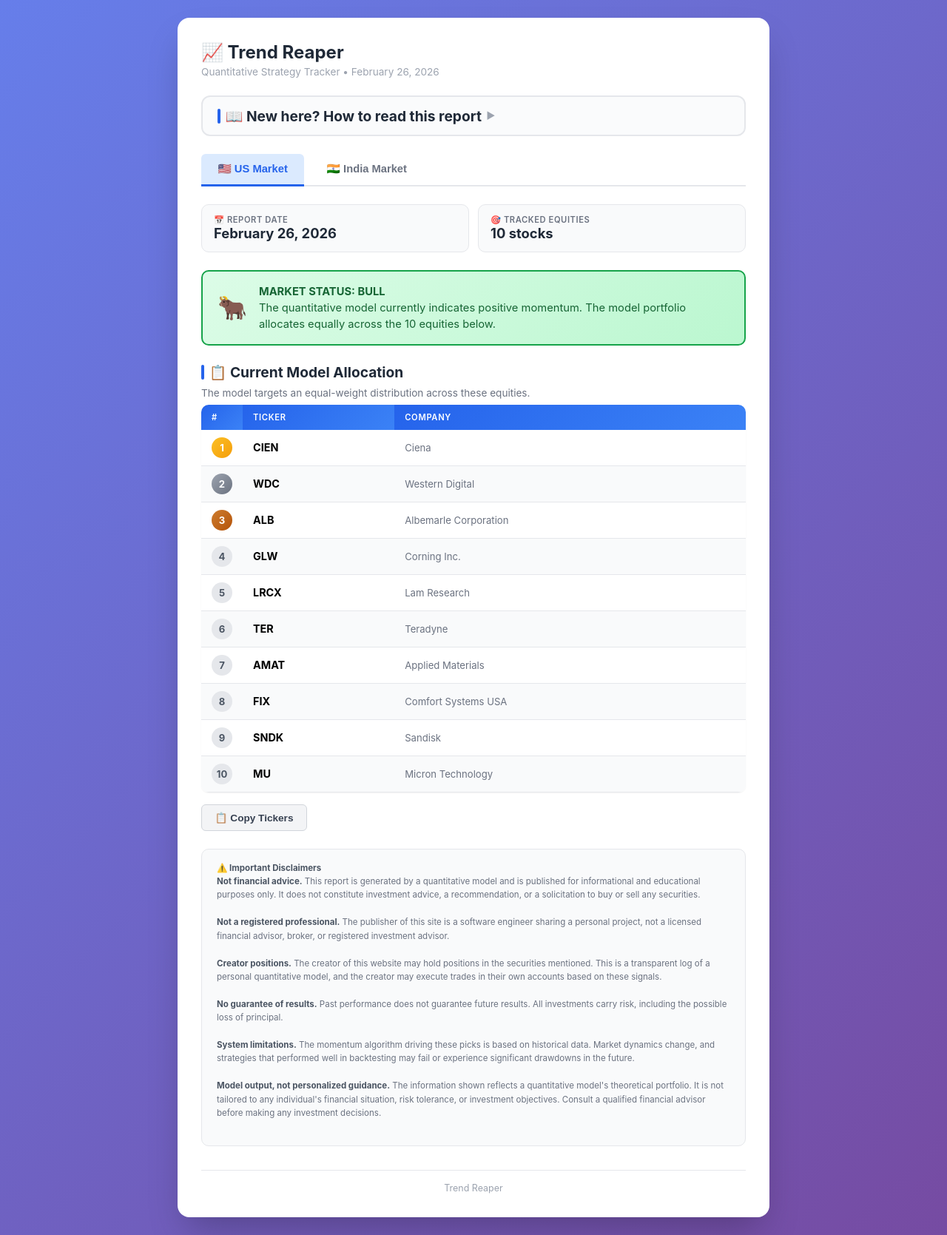
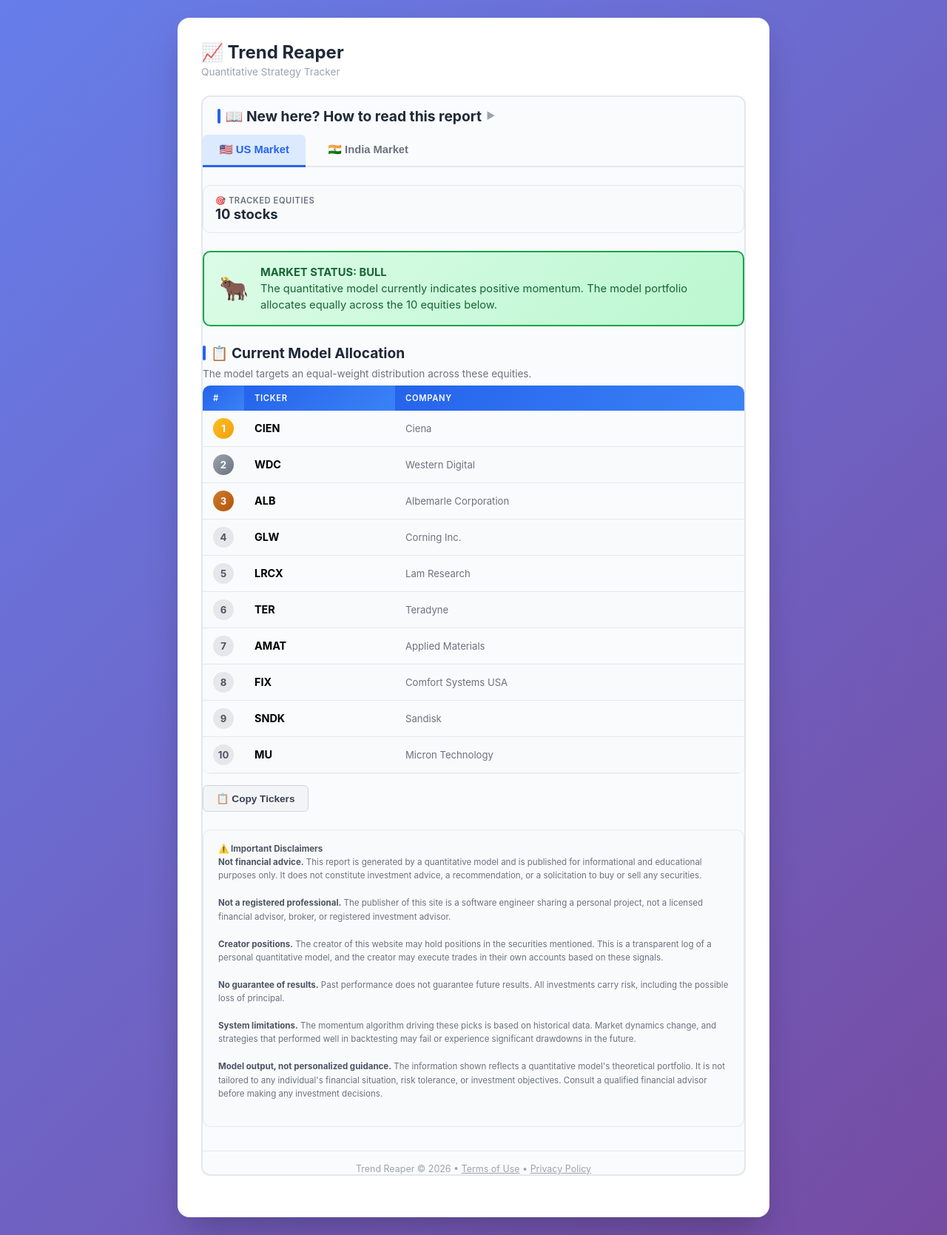
Before and after one commit to adaggarwal/stock-picks, a plain HTML site: page index.html in a window 1280 px wide. Shown: the whole page at 74% size. Drawn offline with Linux system fonts and the light colour scheme.

Commit message:
📈 Trend Reaper — Update investor report

```diff
--- a/index.html
+++ b/index.html
@@ -1,7 +1,7 @@
 <!DOCTYPE html>
 <html lang="en"><head>
 <meta charset="utf-8"/><meta name="viewport" content="width=device-width, initial-scale=1.0"/>
-<title>Trend Reaper — February 26, 2026</title>
+<title>Trend Reaper</title>
 <style>
 * { box-sizing:border-box; margin:0; padding:0; }
 body { font-family:-apple-system,BlinkMacSystemFont,'Segoe UI',system-ui,Arial,sans-serif;
@@ -109,7 +109,7 @@
 <body>
 <div class="page">
 <h1>📈 Trend Reaper</h1>
-<p class="subtitle">Quantitative Strategy Tracker &bull; February 26, 2026</p>
+<p class="subtitle">Quantitative Strategy Tracker</p>
 
 <div class="guide-section">
 <div class="guide-toggle" onclick="document.getElementById('guideContent').classList.toggle('hidden');this.querySelector('.arrow').classList.toggle('open');">
@@ -121,13 +121,12 @@
 <div class="guide-qr"><h3>Quick Reference</h3><div class="qr-row">
 <div class="qr-card qr-bull"><strong>🐂 Green (Bull)</strong><ol><li>Model holds equal-weight stock positions</li><li>Updated on rebalance dates</li><li>Exiting stocks replaced with new entrants</li></ol></div>
 <div class="qr-card qr-bear"><strong>🐻 Red (Bear)</strong><ol><li>Model shifts to defensive asset</li><li>Listed stocks for reference only</li><li>Resumes stock allocation when conditions improve</li></ol></div>
-</div></div>
 </div></div></div>
+</div>
 
 <div class="mkt-tabs"><button class="mkt-tab active" data-mkt="SPY" onclick="switchMkt('SPY')">🇺🇸 US Market</button><button class="mkt-tab" data-mkt="NIFTY" onclick="switchMkt('NIFTY')">🇮🇳 India Market</button></div>
 <div class="mkt-panel" id="mktPanel-SPY" style="display:block;">
 <div class="info-row">
-<div class="info-box"><div class="info-label">📅 Report Date</div><div class="info-value">February 26, 2026</div></div>
 <div class="info-box"><div class="info-label">🎯 Tracked Equities</div><div class="info-value">10 stocks</div></div>
 </div>
 <div class="banner banner-bull"><div class="banner-icon">🐂</div><div class="banner-body"><strong>MARKET STATUS: BULL</strong><br/>The quantitative model currently indicates positive momentum. The model portfolio allocates equally across the 10 equities below.</div></div>
@@ -141,7 +140,6 @@
 <div class="actions-bar"><button class="action-btn action-btn-secondary" onclick="copyTickers('SPY')" title="Copy tickers">📋 Copy Tickers</button><span class="copy-feedback" id="copyFb-SPY">✓ Copied!</span></div>
 </div><div class="mkt-panel" id="mktPanel-NIFTY" style="display:none;">
 <div class="info-row">
-<div class="info-box"><div class="info-label">📅 Report Date</div><div class="info-value">February 26, 2026</div></div>
 <div class="info-box"><div class="info-label">🎯 Tracked Equities</div><div class="info-value">10 stocks</div></div>
 </div>
 <div class="banner banner-bull"><div class="banner-icon">🐂</div><div class="banner-body"><strong>MARKET STATUS: BULL</strong><br/>The quantitative model currently indicates positive momentum. The model portfolio allocates equally across the 10 equities below.</div></div>
@@ -164,7 +162,7 @@
 <strong>System limitations.</strong> The momentum algorithm driving these picks is based on historical data. Market dynamics change, and strategies that performed well in backtesting may fail or experience significant drawdowns in the future.<br/><br/>
 <strong>Model output, not personalized guidance.</strong> The information shown reflects a quantitative model's theoretical portfolio. It is not tailored to any individual's financial situation, risk tolerance, or investment objectives. Consult a qualified financial advisor before making any investment decisions.<br/><br/>
 </div>
-<div class="footer">Trend Reaper</div>
+<div class="footer">Trend Reaper &copy; 2026 &bull; <a href="terms.html" style="color: inherit; text-decoration: underline;">Terms of Use</a> &bull; <a href="privacy.html" style="color: inherit; text-decoration: underline;">Privacy Policy</a></div>
 </div>
 <script>
 var tickerMap={"SPY":'CIEN, WDC, ALB, GLW, LRCX, TER, AMAT, FIX, SNDK, MU',"NIFTY":'NATIONALUM.NS, ATHERENERG.NS, VEDL.NS, FORCEMOT.NS, EICHERMOT.NS, INDIANB.NS, GVT&D.NS, BANKINDIA.NS, LTF.NS, MCX.NS'};
```
